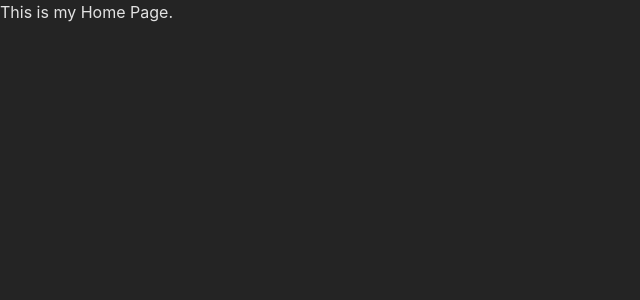
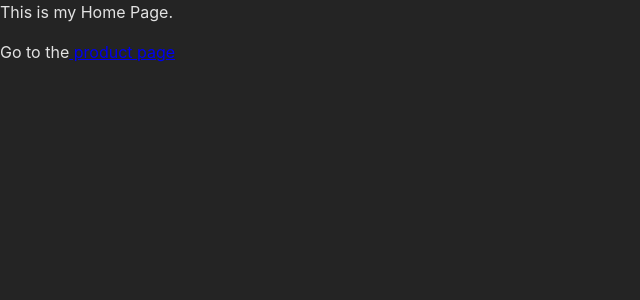
Before and after one commit to ajewoleOlugbenga/react-router, a React (Create React App) app: page / in a window 1280 px wide. Shown: the top 300 px of the page, without its empty margins (0-640 px from the left). Built offline with nearby package versions, Linux system fonts and the light colour scheme.

Commit message:
importing Link instead of using a tag and using to instead of href props

```diff
--- a/src/pages/Home.jsx
+++ b/src/pages/Home.jsx
@@ -1,11 +1,16 @@
-import React from 'react'
+import React from "react";
+import { Link } from "react-router-dom";
 
 const Home = () => {
   return (
-    <div>
-      This is my Home Page.
-    </div>
-  )
-}
+    <>
+      <div>This is my Home Page.</div>
+      <p>
+        Go to the
+        <Link to="/products"> product page</Link>
+      </p>
+    </>
+  );
+};
 
-export default Home
+export default Home;
```
